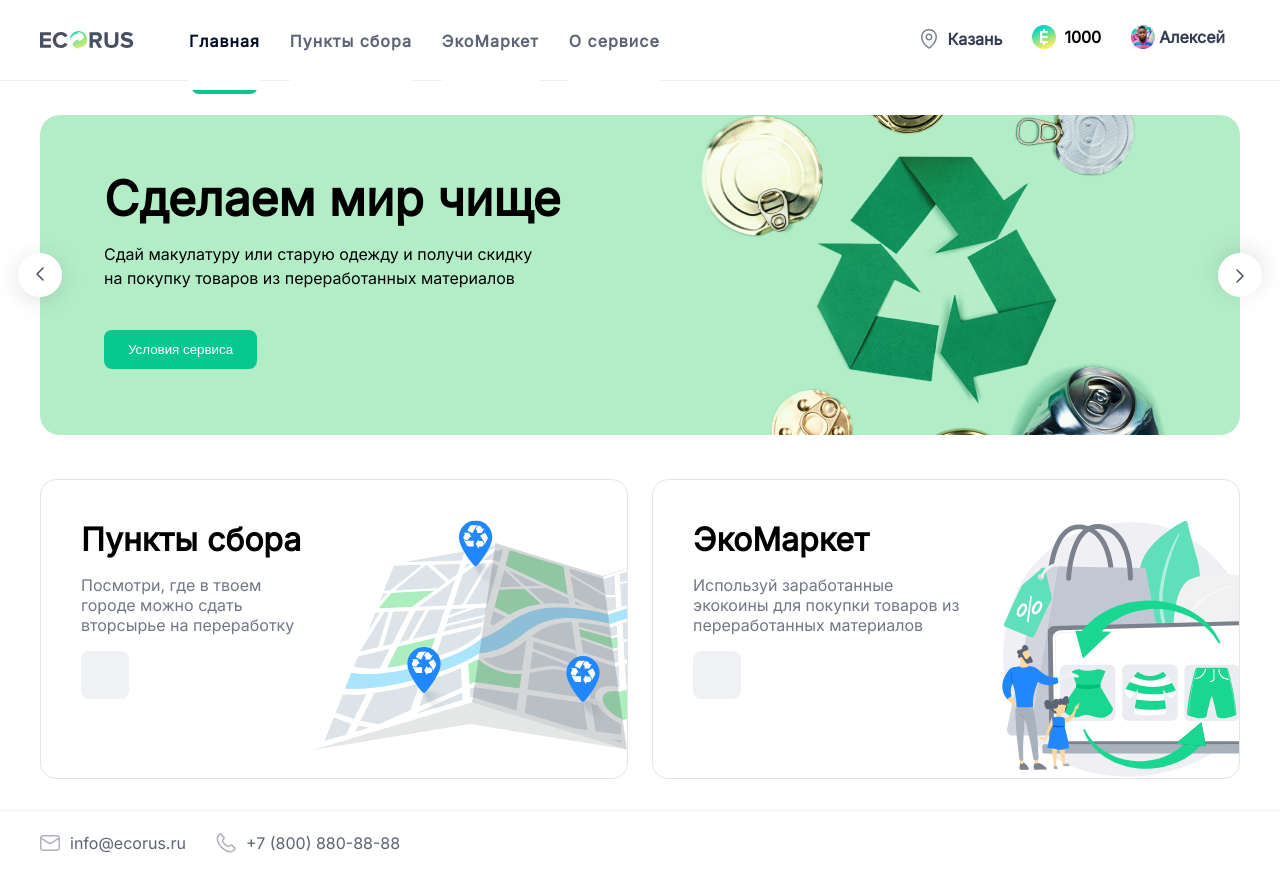
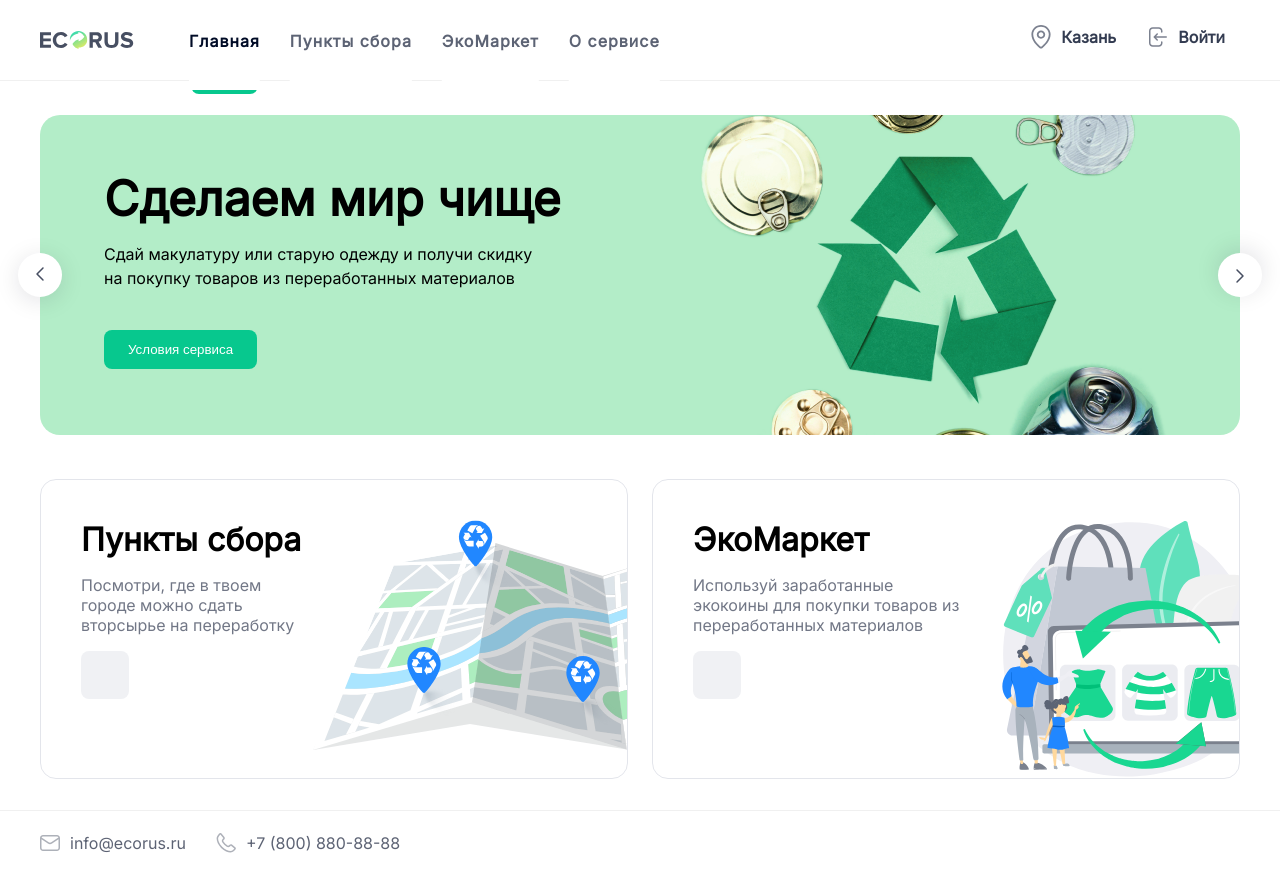
Before and after one commit to tyuop077/FrontendEco, a React (Create React App) app: page / in a window 1280 px wide. Built offline with nearby package versions, Linux system fonts and the light colour scheme; some icons are missing.

Commit message:
Made header auth state-based

```diff
--- a/src/app/containers/root/RootHeader.module.scss
+++ b/src/app/containers/root/RootHeader.module.scss
@@ -74,6 +74,8 @@
     }
     svg {
       padding-right: 8px;
+      width: 24px;
+      height: 24px;
     }
     img {
       padding-right: 4px;
--- a/src/app/containers/root/RootHeader.tsx
+++ b/src/app/containers/root/RootHeader.tsx
@@ -3,14 +3,18 @@ import {Link, useLocation} from "react-router-dom";
 import Logo from "../../assets/EcoRus.svg";
 import {ReactComponent as MapPoint} from "../../assets/MapPoint.svg";
 import {ReactComponent as EcoCoins} from "../../assets/EcoCoins.svg";
+import {ReactComponent as Login} from "../../assets/Login.svg";
 import Avatar from "../../assets/Avatar.png";
-import {useDispatch} from "react-redux";
+import {useDispatch, useSelector} from "react-redux";
 import {openModal} from "../../stores/ModalSlice";
 import SignIn from "../../components/Modals/SignIn";
+import {CachedUser} from "../../types";
+import {RootState} from "../../Store";
 
 export default () => {
     const location = useLocation();
     const dispatch = useDispatch();
+    const cachedUser: CachedUser | undefined = useSelector((state: RootState) => state.cachedUser.value);
     return (
         <header className={styles.header}>
             <div className={styles.container}>
@@ -36,14 +40,21 @@ export default () => {
                         <MapPoint />
                         Казань
                     </li>
-                    <li>
-                        <EcoCoins />
-                        <b>1000</b>
-                    </li>
-                    <li onClick={() => dispatch(openModal(<SignIn />))}>
-                        <img src={Avatar} alt="Profile avatar" />
-                        Алексей
-                    </li>
+                    {cachedUser ? <>
+                        <li>
+                            <EcoCoins />
+                            <b>{cachedUser.balance}</b>
+                        </li>
+                        <li>
+                            <img src={cachedUser.avatarURL ?? Avatar} alt="Profile avatar" />
+                            {cachedUser.displayName}
+                        </li>
+                    </> : (
+                        <li onClick={() => dispatch(openModal(<SignIn />))}>
+                            <Login />
+                            Войти
+                        </li>
+                    )}
                 </ul>
             </div>
         </header>
```
Also changed, not shown: src/app/assets/Login.svg (added).
